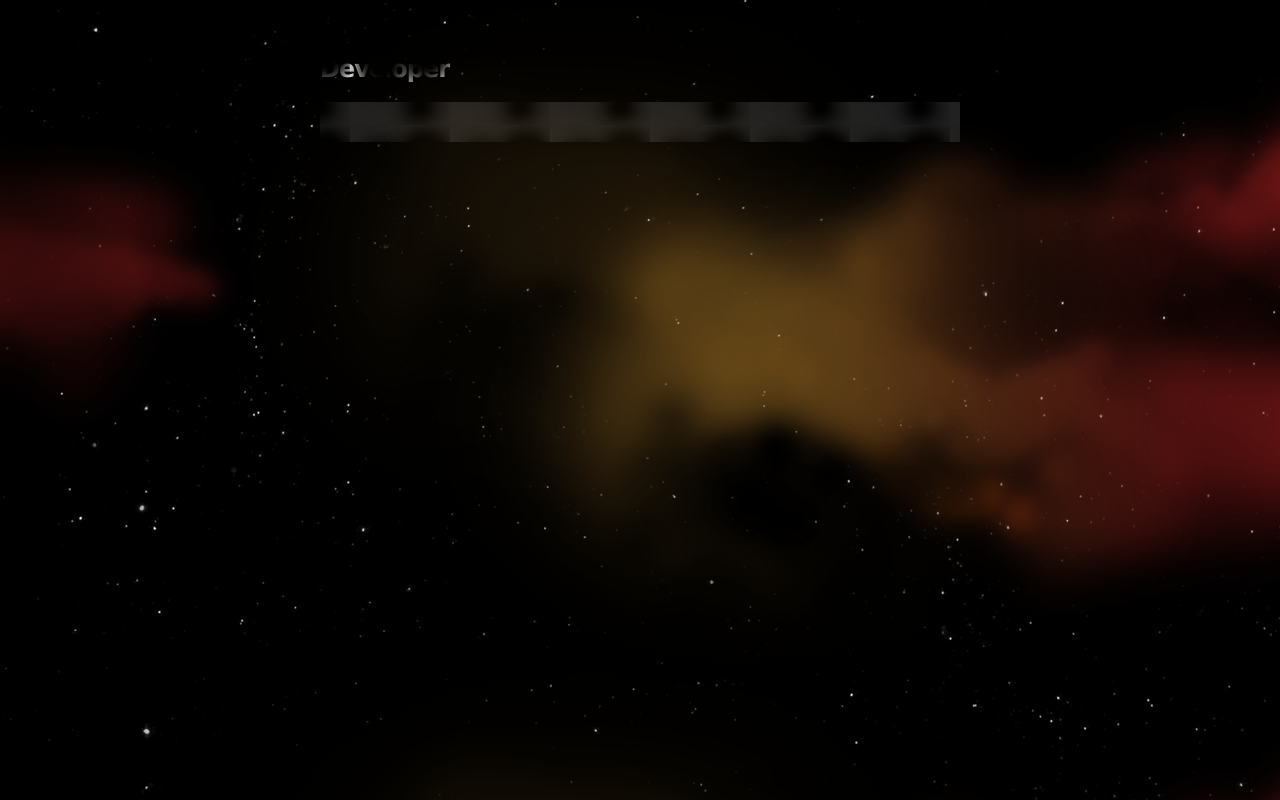
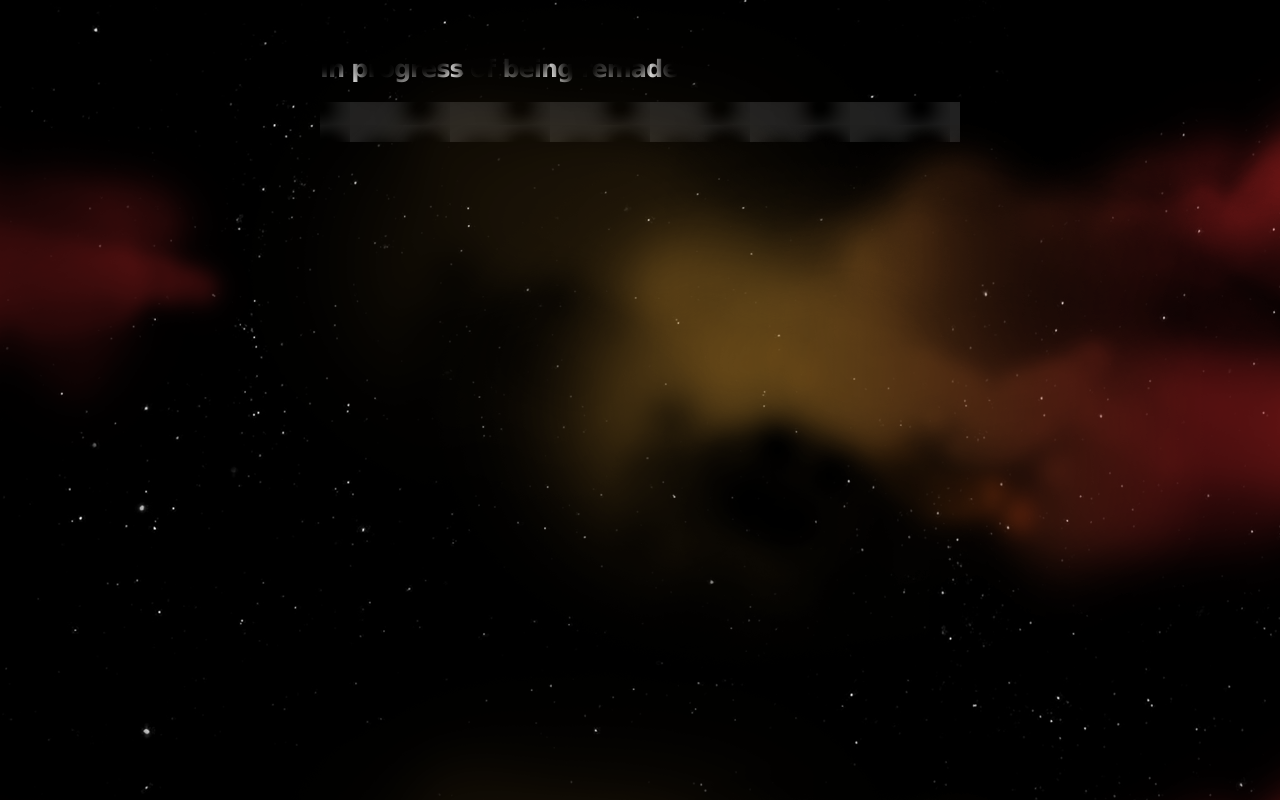
Before and after one commit to hahd/hahd.github.io, a plain HTML site: page index.html in a window 1280 px wide. Drawn offline with Linux system fonts and the light colour scheme.

Commit message:
Update index.html

```diff
--- a/index.html
+++ b/index.html
@@ -22,7 +22,7 @@
     <div id="main_content_wrap" class="outer">
       <section id="main_content" class="inner">
         <h3>
-          <p>Developer</p>
+          <p>In progress of being remade</p>
         </h3>
     <!-- FOOTER  -->
     <div id="footer_wrap" class="outer">
```
